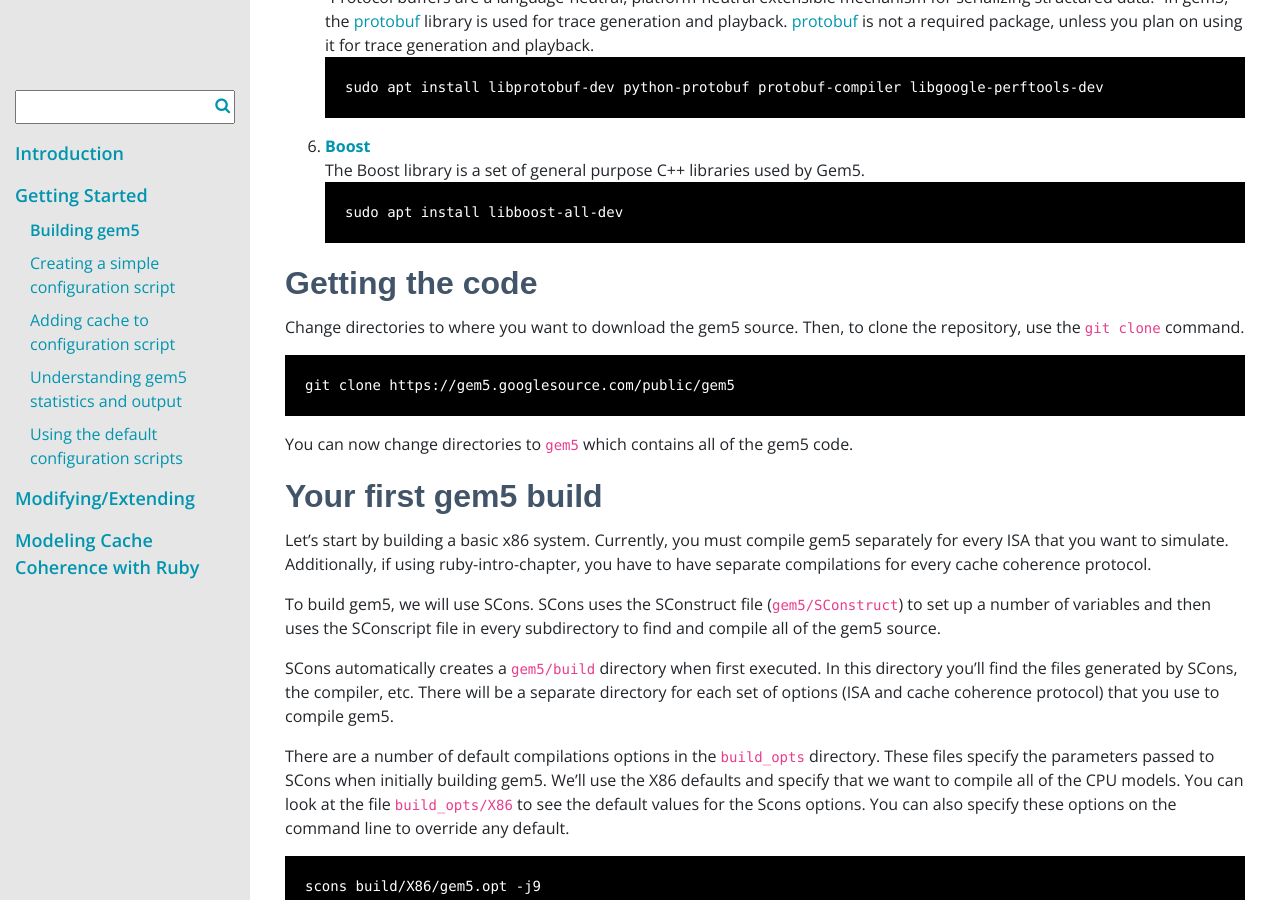
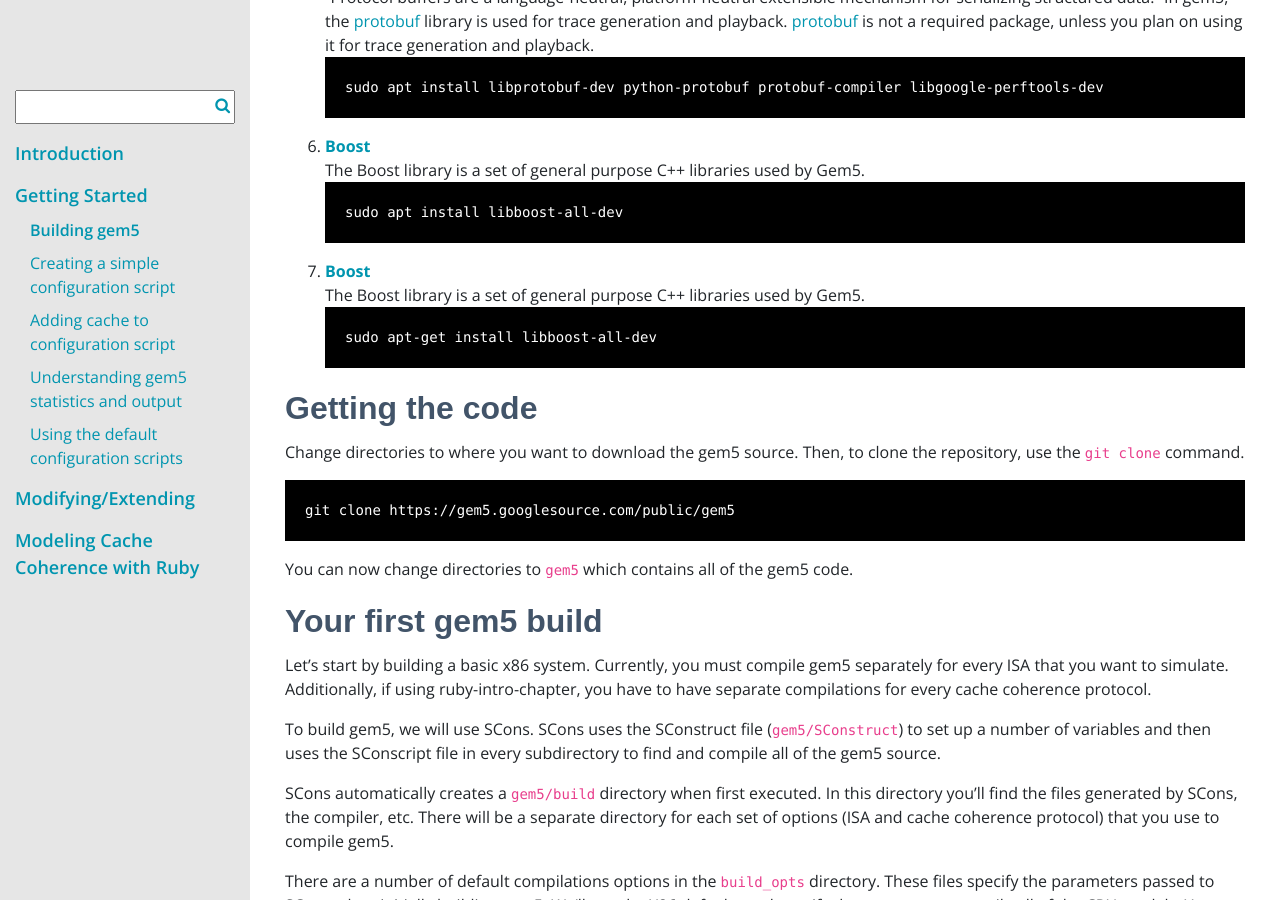
Before and after one commit to gem5/website, a Jekyll site: the page built from _pages/documentation/learning_gem5/part1/building.md, in a window 1280 px wide and 900 px high, scrolled down 1185 px. Built offline with Jekyll 4.4.1, drawn with Linux system fonts in a browser that asks for light colours; nearby versions of some CDN libraries; some web fonts are replaced.

Commit message:
Added Boost library as a dependency.

````diff
--- a/_pages/documentation/learning_gem5/part1/building.md
+++ b/_pages/documentation/learning_gem5/part1/building.md
@@ -85,6 +85,13 @@
 
         ```
         sudo apt install libboost-all-dev
+        ```
+
+6. [Boost](https://www.boost.org/)
+    :   The Boost library is a set of general purpose C++ libraries used by Gem5.
+
+        ```
+        sudo apt-get install libboost-all-dev
         ```
 
 Getting the code
````
